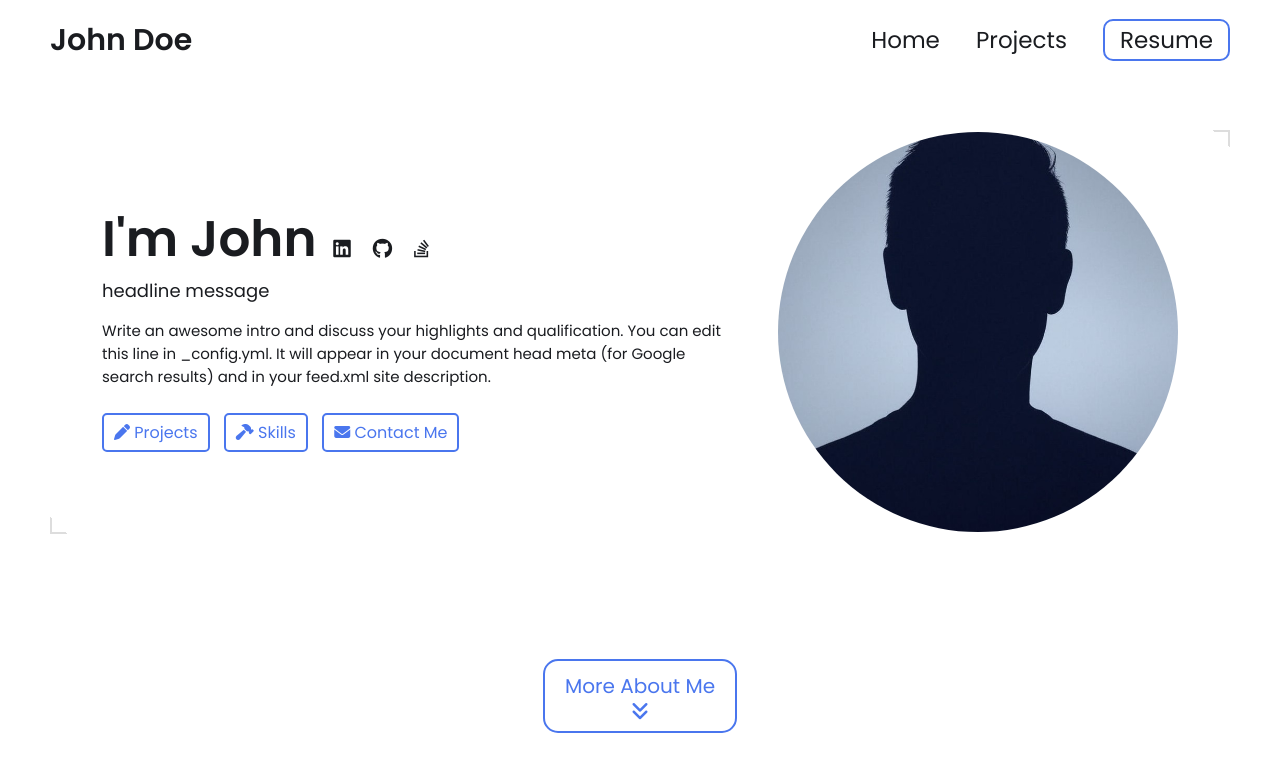
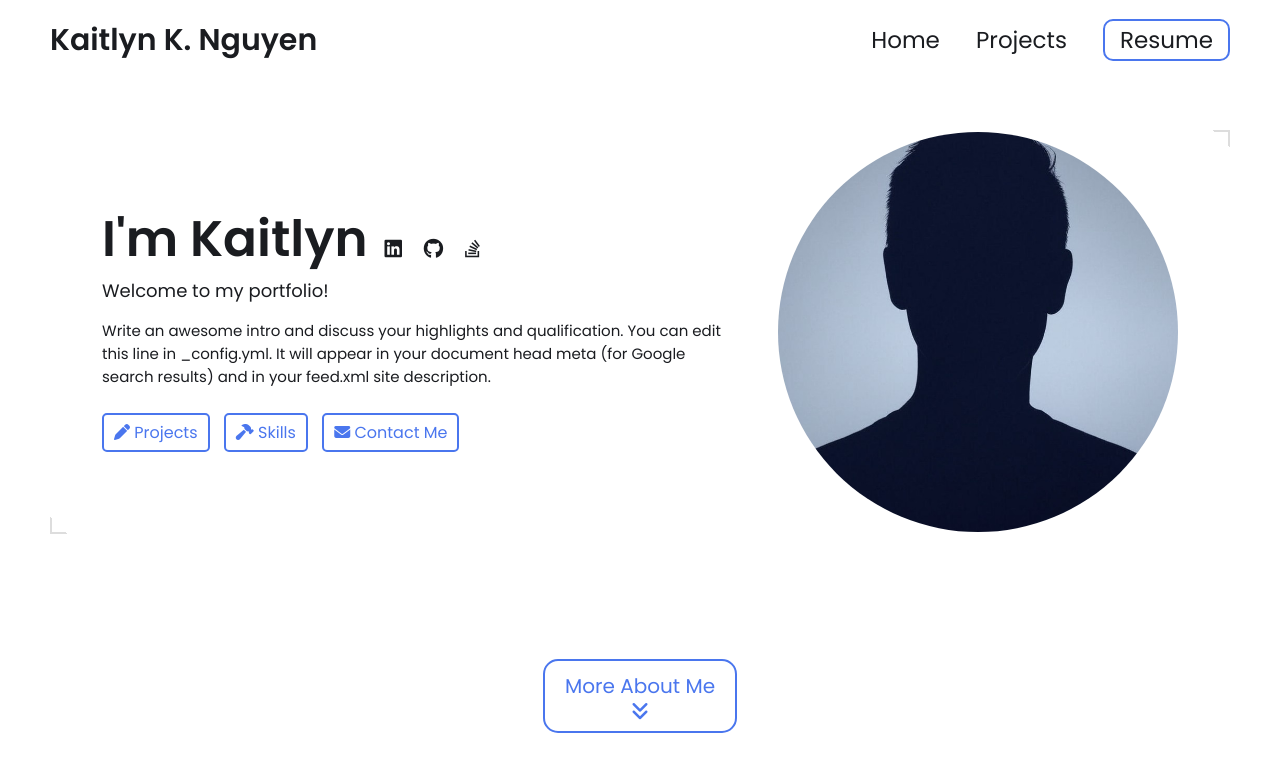
Before and after one commit to kaitklnguyen/kaitklnguyen.github.io, a Jekyll site: the page built from index.html, in a window 1280 px wide and 900 px high. Shown: the top 772 px of the window. Built offline with Jekyll 4.4.1, drawn with Linux system fonts in a browser that asks for light colours.

Commit message:
Update _config.yml

```diff
--- a/_config.yml
+++ b/_config.yml
@@ -7,13 +7,13 @@
 
 # Main Page Setup
 
-title: John Doe's Portfolio # This is what shows up in the tab of the browser
+title: Kaitlyn K. Nguyen's Portfolio # This is what shows up in the tab of the browser
 
 
 
 # Hero Section
-name: John Doe
-headline: headline message
+name: Kaitlyn K. Nguyen
+headline: Welcome to my portfolio!
 description: >- # dont remove this line. this will ignore all new lines until the next section
   Write an awesome intro and discuss your highlights and qualification. You can edit this
   line in _config.yml. It will appear in your document head meta (for
```
